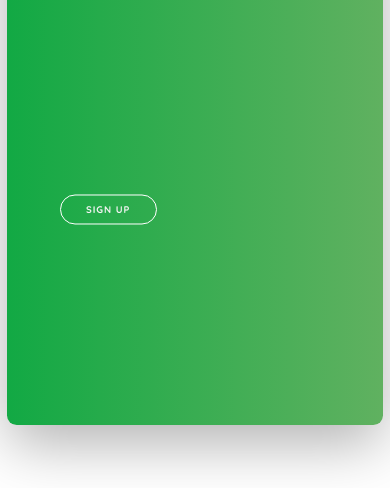
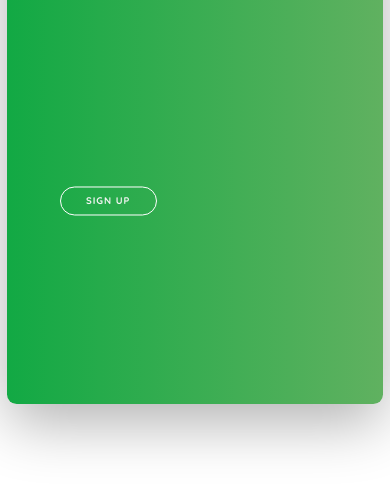
Before and after one commit to mahmudul607/signup-form, a plain HTML site: page index.html in a window 390 px wide. Shown: the part 356-844 px from the top of the page. Drawn offline with nearby package versions, Linux system fonts and the light colour scheme.

Commit message:
responsive-last Update7

```diff
--- a/responsive.css
+++ b/responsive.css
@@ -55,7 +55,7 @@
        }
        .form-wrapper{
          width: 100%;
-         height: 85%;
+         height: 80%;
          border-radius: 2rem;
       }
 
@@ -84,9 +84,9 @@
 
  }
  .input-group input{
-
+   padding: 0.7rem 0.7rem 0.7rem 1.6rem;
    width: 18rem;
-   margin: 0.2rem;
+   margin: 0.18rem;
    border-radius: 0.5rem;
 }
 
```
